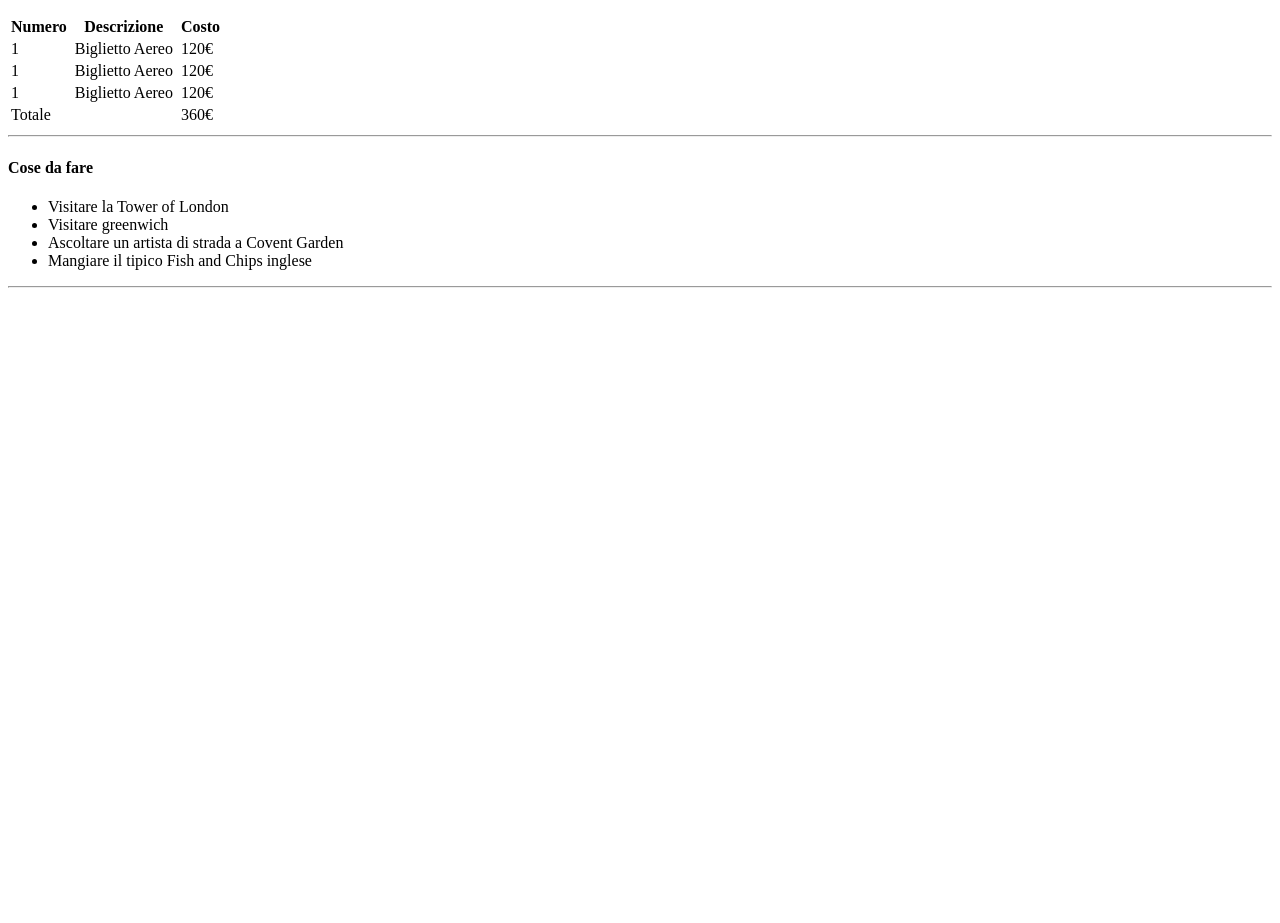
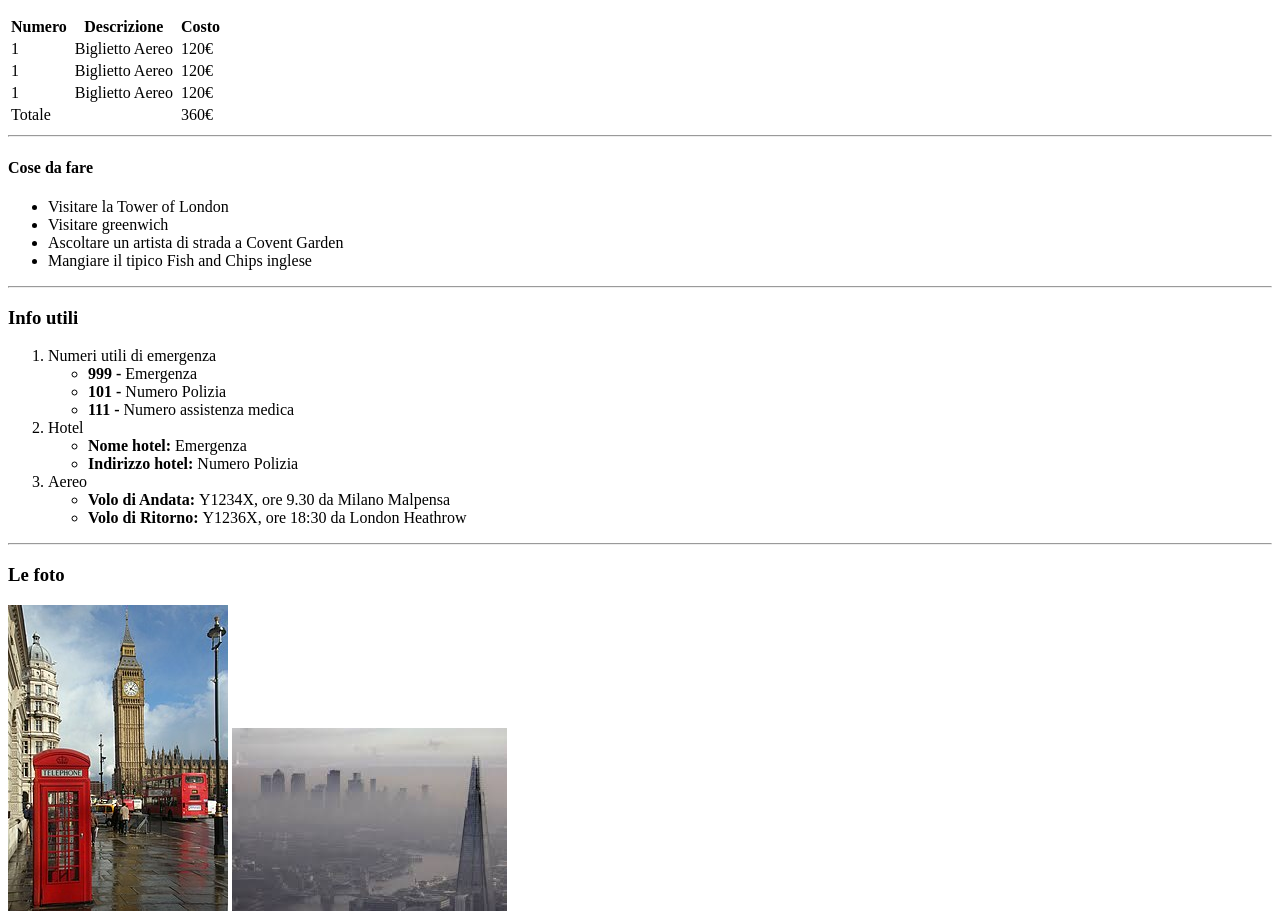
Before and after one commit to LucaOcchio99/html-london-trip, a plain HTML site: page index.html in a window 1280 px wide. Shown: the part 538-1461 px from the top of the page. Before the commit the page ends 834 px from the top, so only its background shows below. Drawn offline with Linux system fonts and the light colour scheme.

Commit message:
fine pagina

```diff
--- a/index.html
+++ b/index.html
@@ -60,10 +60,34 @@
         </ul>
       <hr>
 
+     <h3>Info utili</h3>
+     <ol>
+         <li>Numeri utili di emergenza</li>
+           <ul>
+               <li> <strong>999 - </strong> Emergenza</li>
+               <li> <strong>101 - </strong> Numero Polizia</li>
+               <li> <strong>111 - </strong> Numero assistenza medica</li>
+           </ul>
 
+         <li>Hotel</li>
+            <ul>
+                <li> <strong>Nome hotel: </strong> Emergenza</li>
+                <li> <strong>Indirizzo hotel: </strong> Numero Polizia</li>
+            </ul>
 
+            <li>Aereo</li>
+            <ul>
+                <li> <strong>Volo di Andata: </strong> Y1234X, ore 9.30 da Milano Malpensa</li>
+                <li> <strong>Volo di Ritorno: </strong> Y1236X, ore 18:30 da London Heathrow</li>
+            </ul>
+     </ol>
 
+    <hr>
 
+    <h3>Le foto</h3>
+
+        <img src="London_Big_Ben_Phone_box.jpg" alt="foto del big ben phone londra">
+        <img src="images.jpg" alt="foto london">
 
 </body>
 </html>
```
Also changed, not shown: London_Big_Ben_Phone_box.jpg (added), images.jpg (added).
